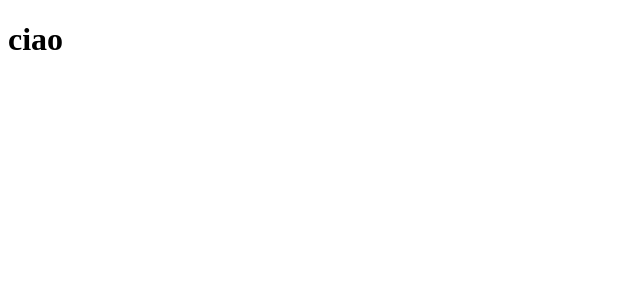
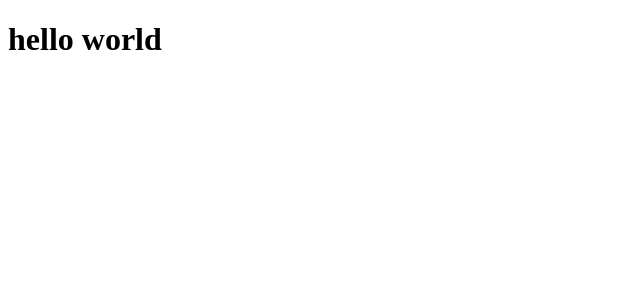
Before and after one commit to LauraToddCode/using-react-router, a React (Create React App) app: page / in a window 1280 px wide. Shown: the top 300 px of the page, without its empty margins (0-640 px from the left). Built offline with nearby package versions, Linux system fonts and the light colour scheme.

Commit message:
Update App.js

```diff
--- a/src/App.js
+++ b/src/App.js
@@ -1,6 +1,6 @@
 function App() {
     return (
-        <h1>ciao</h1>
+        <h1>hello world</h1>
     )
 }
 
```
